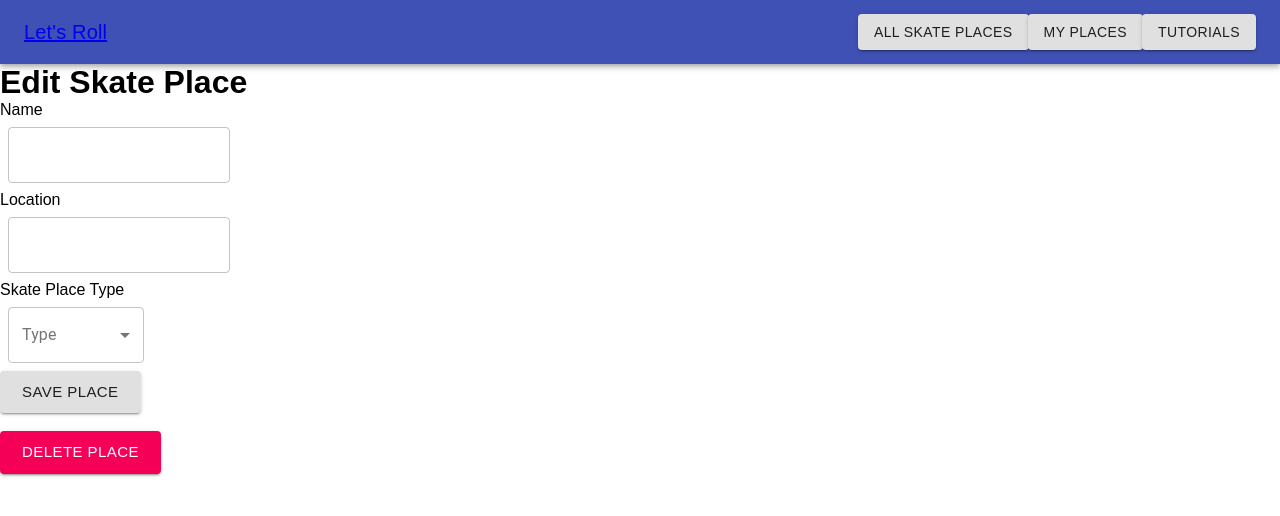
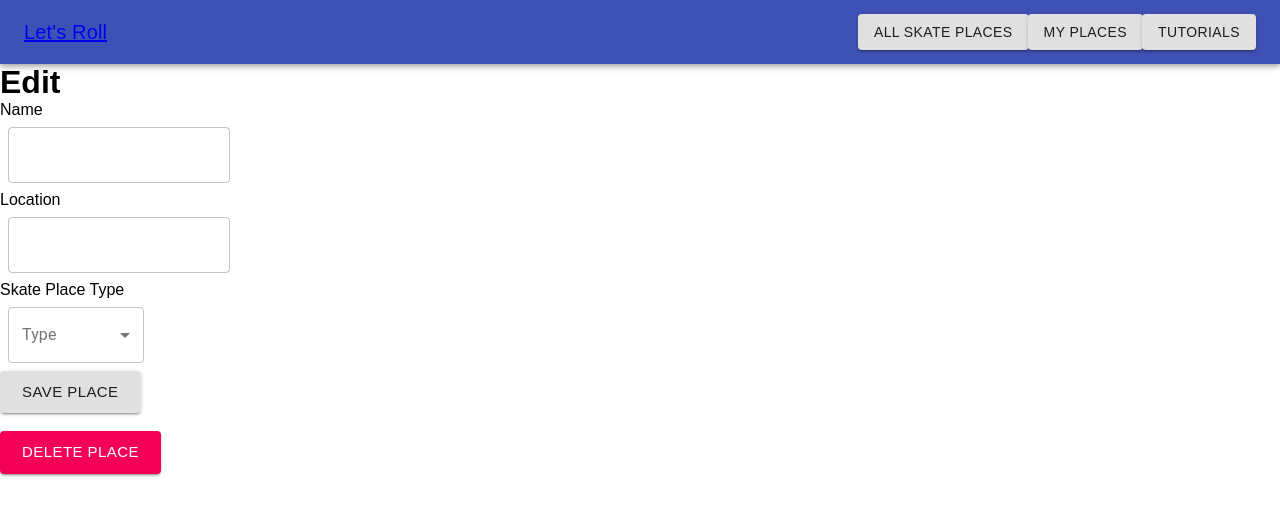
Before and after one commit to jadavianett/Lets-Roll, a React (Create React App) app in the folder client/: page /editplace/1 in a window 1280 px wide. Shown: the top 516 px of the page. Built offline with nearby package versions, Linux system fonts and the light colour scheme; no server answers.

Commit message:
dynamically inserting skate place name in place title

```diff
--- a/client/src/pages/EditPlace.js
+++ b/client/src/pages/EditPlace.js
@@ -67,7 +67,7 @@ function EditPlace() {
 
   return (
     <div>
-      <h1>Edit Skate Place</h1>
+      <h1>Edit {name}</h1>
       <label for="name">Name</label>
       <TextInput name="name" placeholder={name} onChange={onChangeInfo} />
       <label for="location">Location</label>
```
